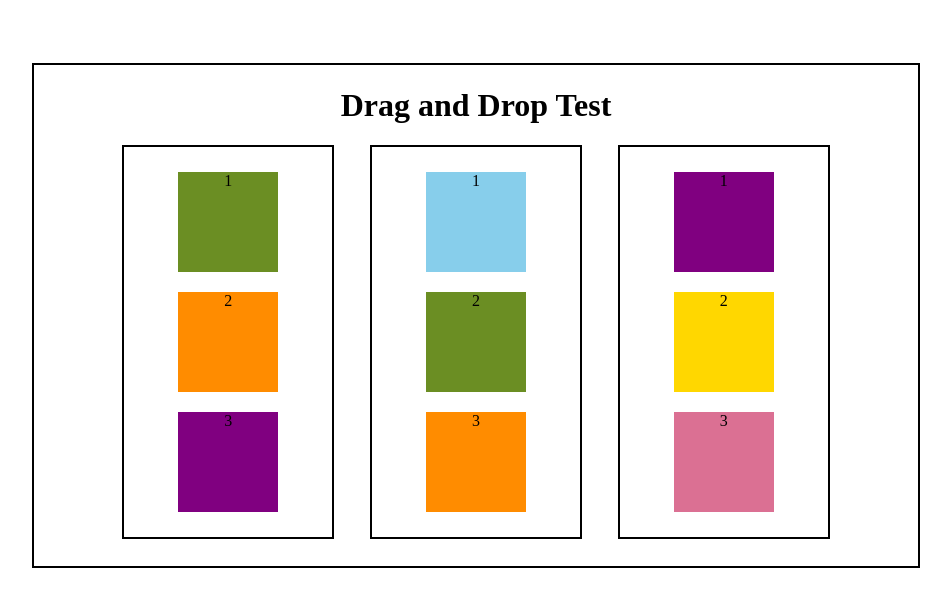
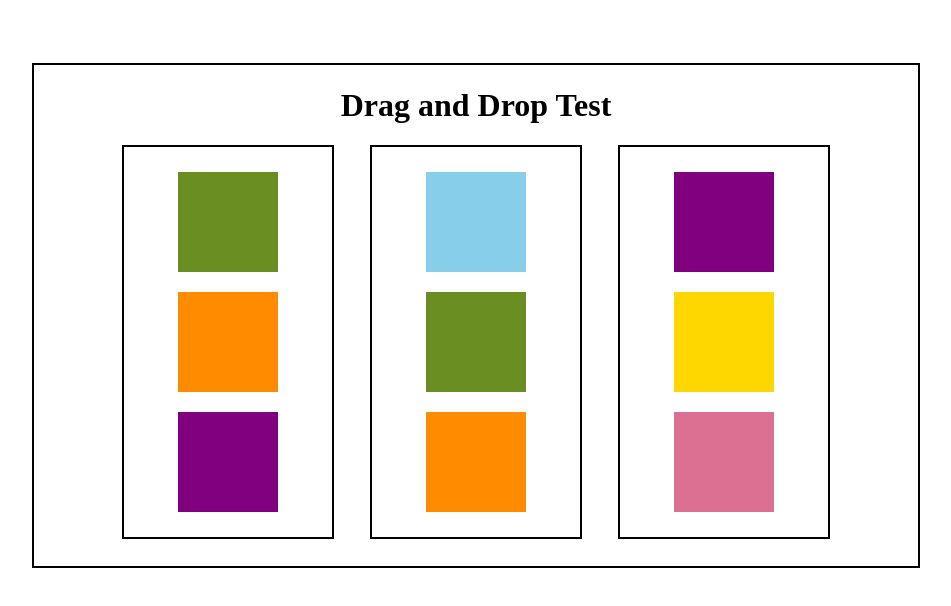
Before and after one commit to Marzan1810662/algosolver-task1, a plain HTML site: page index.html in a window 1280 px wide. Shown: the whole page, without its empty margins (164-1115 px from the left). Drawn offline with Linux system fonts and the light colour scheme.

Commit message:
coments removed

```diff
--- a/index.html
+++ b/index.html
@@ -15,19 +15,19 @@
         <h1>Drag and Drop Test</h1>
         <div class="column-container">
             <div class="column">
-                    <div class="box color1" draggable="true">1</div>
-                    <div class="box color2" draggable="true">2</div>
-                    <div class="box color3" draggable="true">3</div>
+                    <div class="box color1" draggable="true"></div>
+                    <div class="box color2" draggable="true"></div>
+                    <div class="box color3" draggable="true"></div>
             </div>
             <div class="column">
-                    <div class="box color4" draggable="true">1</div>
-                    <div class="box color1" draggable="true">2</div>
-                    <div class="box color2" draggable="true">3</div>
+                    <div class="box color4" draggable="true"></div>
+                    <div class="box color1" draggable="true"></div>
+                    <div class="box color2" draggable="true"></div>
             </div>
             <div class="column">
-                <div class="box color3" draggable="true">1</div>
-                <div class="box color5" draggable="true">2</div>
-                <div class="box color6" draggable="true">3</div>
+                <div class="box color3" draggable="true"></div>
+                <div class="box color5" draggable="true"></div>
+                <div class="box color6" draggable="true"></div>
             </div>
         </div>
     </div>
--- a/js/app.js
+++ b/js/app.js
@@ -1,53 +1,41 @@
 
-// console.log(document.getElementsByClassName('box'));
-// console.log(document.querySelectorAll('.box'));
 
 const columns = document.getElementsByClassName('column');
 const boxes = document.getElementsByClassName('box');
 
-console.log(columns.length);
-console.log(boxes);
 
 /* add events to dragble boxes */
 for (const box of boxes) {
-    /* when the drag events starts a class 'dragging' will be added to the dragged div */
+    /* ------------------when the drag events starts a class 'dragging' will be added to the dragged div------------------ */
     box.addEventListener('dragstart', () => {
-        //console.log('drag start');
         //box.classList.add('dragging');
         box.id = 'dragging';
-        //console.log(box);
     })
-    /* when the drag events ends the class will be removed from the dragged div */
+    /* --------------when the drag events ends the class will be removed from the dragged div-------------- */
     box.addEventListener('dragend', () => {
-        //console.log('drag end');
         // box.classList.remove('dragging');
         box.removeAttribute('id')
-        //console.log(box);
     })
 }
 
+/* add event to columns */
 for (const column of columns) {
     column.addEventListener('dragover', (e) => {
-        /*  prevent the default behaviour that is not letting any element be dropped inside the column div */
+        /* ----------- prevent the default behaviour that is not letting any element be dropped inside the column div-------------- */
 
         //const currentDraggringBox = document.getElementsByClassName('dragging');
         const currentDraggringBox = document.getElementById('dragging');
-        //column.appendChild(currentDraggringBox[0]);
         const boxesOfCurrenrtColumn = column.children;
         let count = 0
         for (const box of boxesOfCurrenrtColumn) {
-            console.log(currentDraggringBox.classList[1]);
-            console.log(box.classList[1]);
-
             if (currentDraggringBox.classList[1] === box.classList[1]) {
                 count = count + 1;
             }
         }
-        if(count === 0){
+        if (count === 0) {
             e.preventDefault();
-            column.appendChild(currentDraggringBox)
+            column.appendChild(currentDraggringBox);
+            //column.appendChild(currentDraggringBox[0]);
         }
-        //column.appendChild(currentDraggringBox)
-
     })
 }
```
Also changed, not shown: styles/style.css (+7 -0 lines).
